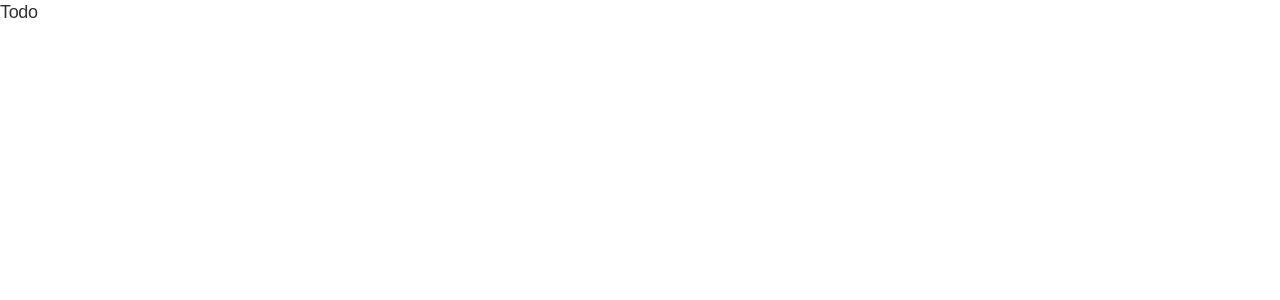
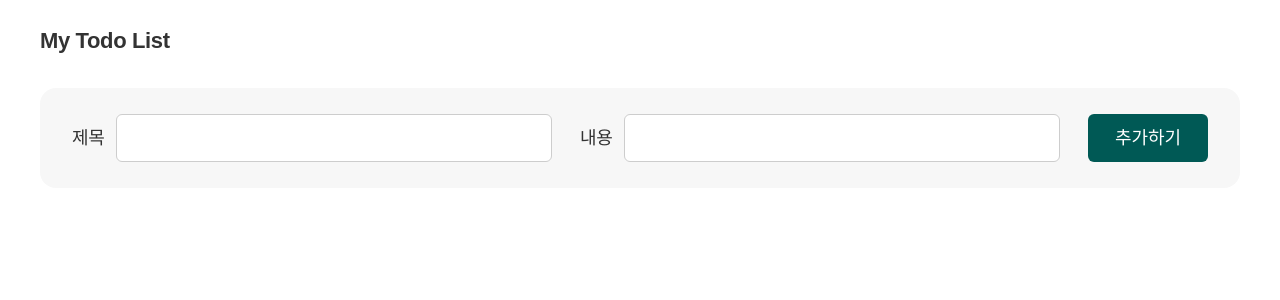
Before and after one commit to lizzieFEstudy/ts-todolist-lv2, a React (Create React App) app: page / in a window 1280 px wide. Shown: the top 300 px of the page. Built offline with nearby package versions, Linux system fonts and the light colour scheme.

Commit message:
design(*): Add markup and CSS

```diff
--- a/src/App.tsx
+++ b/src/App.tsx
@@ -1,8 +1,8 @@
 import React from "react";
 import Router from "./shared/Router";
 
-function App() {
+const App: React.FC = () => {
   return <Router />;
-}
+};
 
 export default App;
--- /dev/null
+++ b/src/components/Input.tsx
@@ -0,0 +1,22 @@
+import React from "react";
+import * as S from "../styles/Input.styled";
+
+const Input: React.FC = () => {
+  return (
+    <S.InputForm>
+      <S.InputLabel>
+        제목
+        <S.InputInput></S.InputInput>
+      </S.InputLabel>
+
+      <S.InputLabel>
+        내용
+        <S.InputInput></S.InputInput>
+      </S.InputLabel>
+
+      <S.InputButton>추가하기</S.InputButton>
+    </S.InputForm>
+  );
+};
+
+export default Input;
--- a/src/components/TodoList.tsx
+++ b/src/components/TodoList.tsx
@@ -1,6 +1,6 @@
 import React from "react";
 
-const TodoList = () => {
+const TodoList: React.FC = () => {
   return <div>TodoList</div>;
 };
 
--- a/src/pages/Todo.tsx
+++ b/src/pages/Todo.tsx
@@ -1,7 +1,12 @@
 import React from "react";
+import Input from "../components/Input";
 
-const Todo = () => {
-  return <div>Todo</div>;
+const Todo: React.FC = () => {
+  return (
+    <>
+      <Input />
+    </>
+  );
 };
 
 export default Todo;
--- /dev/null
+++ b/src/shared/Layout.tsx
@@ -0,0 +1,23 @@
+import React from "react";
+import * as S from "../styles/Layout.styled";
+import { Link } from "react-router-dom";
+
+type OwnProps = {
+  children: React.ReactNode;
+};
+
+const Layout: React.FC<OwnProps> = ({ children }) => {
+  return (
+    <S.LayoutBox>
+      <header>
+        <S.LayoutH1>
+          <Link to={`/`}>My Todo List</Link>
+        </S.LayoutH1>
+      </header>
+
+      <main>{children}</main>
+    </S.LayoutBox>
+  );
+};
+
+export default Layout;
--- a/src/shared/Router.tsx
+++ b/src/shared/Router.tsx
@@ -1,15 +1,18 @@
 import React from "react";
 import { BrowserRouter, Routes, Route } from "react-router-dom";
 import Todo from "../pages/Todo";
-import { GlobalStyle } from "./GlobalStyles";
+import { GlobalStyles } from "../styles/GlobalStyles";
+import Layout from "./Layout";
 
-const Router = () => {
+const Router: React.FC = () => {
   return (
     <BrowserRouter>
-      <GlobalStyle />
-      <Routes>
-        <Route path="/" element={<Todo />}></Route>
-      </Routes>
+      <GlobalStyles />
+      <Layout>
+        <Routes>
+          <Route path="/" element={<Todo />}></Route>
+        </Routes>
+      </Layout>
     </BrowserRouter>
   );
 };
--- a/src/shared/GlobalStyles.ts
+++ b/src/styles/GlobalStyles.tsx
@@ -1,6 +1,6 @@
 import { createGlobalStyle } from "styled-components";
 
-export const GlobalStyle = createGlobalStyle`
+export const GlobalStyles = createGlobalStyle`
 /* Reset */
 /* http://meyerweb.com/eric/tools/css/reset/
    v2.0 | 20110126
--- /dev/null
+++ b/src/styles/Input.styled.tsx
@@ -0,0 +1,37 @@
+import { styled } from "styled-components";
+
+export const InputForm = styled.form`
+  display: flex;
+  padding: 26px 32px;
+  border-radius: 16px;
+  background: #f7f7f7;
+`;
+export const InputLabel = styled.label`
+  flex: 1;
+  display: flex;
+  align-items: center;
+`;
+export const InputInput = styled.input`
+  flex: 1;
+  box-sizing: border-box;
+  font-size: 16px;
+  border: 1px solid #cdcdcd;
+  margin: 0 28px 0 12px;
+  padding: 0 10px;
+  height: 48px;
+  border-radius: 6px;
+  width: auto;
+  min-width: 150px;
+  background-color: #fff;
+`;
+export const InputButton = styled.button`
+  width: 120px;
+  height: 48px;
+  margin-left: auto;
+  border: 0;
+  border-radius: 6px;
+  padding: 0 16px;
+  /* background: #203a91; */
+  background: #005955;
+  color: #fff;
+`;
--- /dev/null
+++ b/src/styles/Layout.styled.tsx
@@ -0,0 +1,13 @@
+import { styled } from "styled-components";
+
+export const LayoutBox = styled.div`
+  max-width: 1200px;
+  min-width: 800px;
+  margin: 0 auto;
+  padding: 10px 30px 90px;
+`;
+export const LayoutH1 = styled.h1`
+  margin: 16px 0 32px;
+  font-size: 22px;
+  font-weight: 600;
+`;
```
Also changed, not shown: src/styles/TodoList.styled.tsx (added, +59 -0 lines), tsconfig.json (+3 -9 lines).
